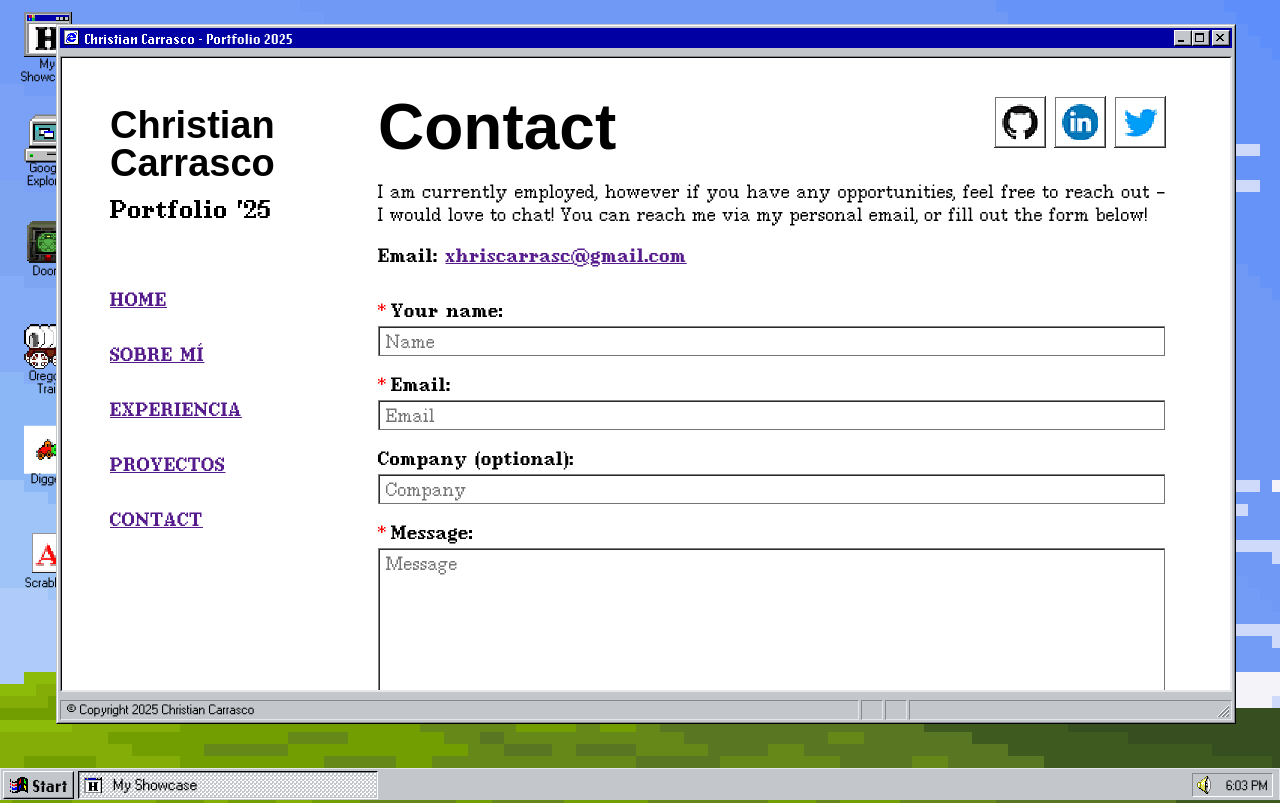
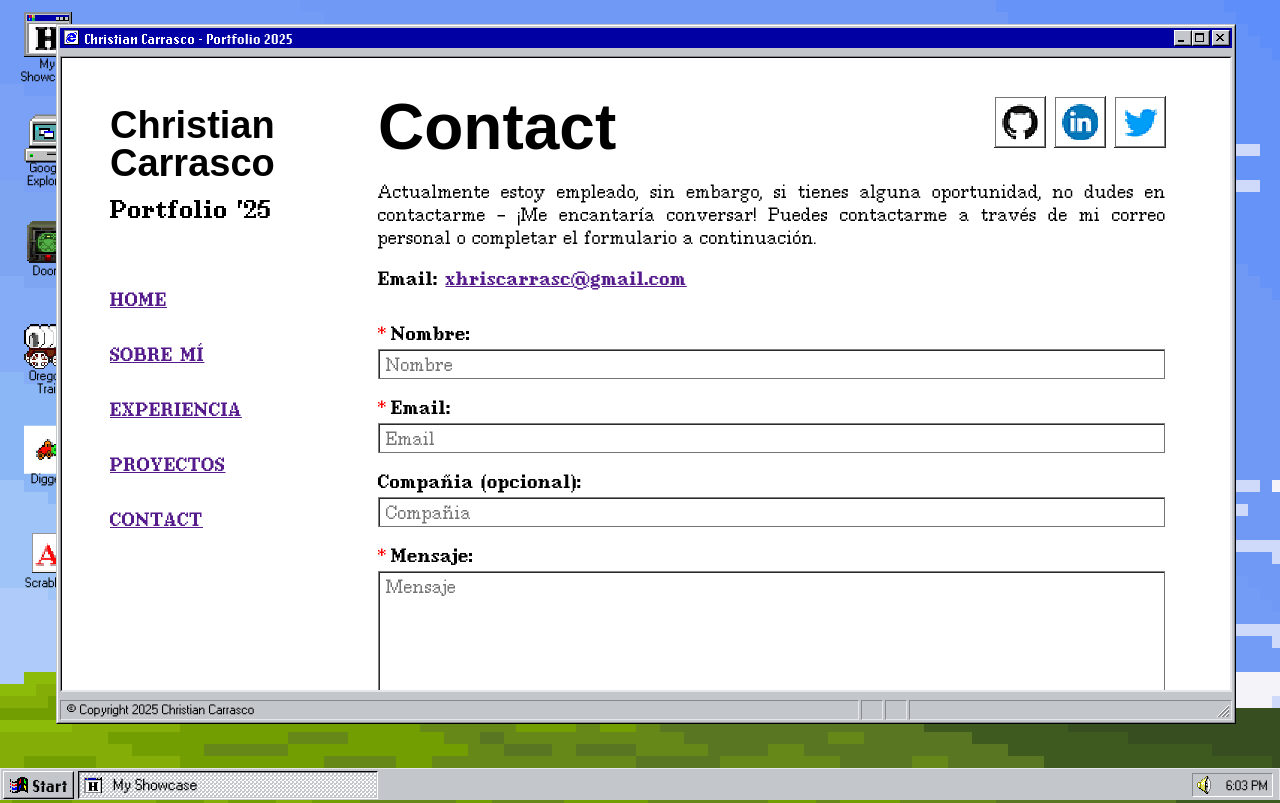
Before and after one commit to Porfolio2025/portfolio-inner-page, a Vue app: page /contact in a window 1280 px wide. Built offline with nearby package versions, Linux system fonts and the light colour scheme; a web font is replaced by a local one.

Commit message:
feat: Translate ContactView content to Spanish and update form labels

```diff
--- a/src/views/ContactView.vue
+++ b/src/views/ContactView.vue
@@ -10,8 +10,9 @@
     </div>
     <div class="text-block">
       <p>
-        I am currently employed, however if you have any opportunities, feel free to reach out - I
-        would love to chat! You can reach me via my personal email, or fill out the form below!
+        Actualmente estoy empleado, sin embargo, si tienes alguna oportunidad, no dudes en
+        contactarme - ¡Me encantaría conversar! Puedes contactarme a través de mi correo personal o
+        completar el formulario a continuación.
       </p>
       <br />
       <p>
@@ -20,39 +21,43 @@
       </p>
       <div class="flex-col mt-[32px]">
         <label>
-          <p><span class="pr-[4px] text-[var(--red)]" v-if="!name">*</span><b>Your name:</b></p>
+          <p><span class="pr-[4px] text-[var(--red)]" v-if="!name">*</span><b>Nombre:</b></p>
         </label>
-        <input v-model="name" class="mt-[4px] mb-[16px]" type="text" placeholder="Name" />
+        <input v-model="name" class="mt-[4px] mb-[16px]" type="text" placeholder="Nombre" />
         <label>
-          <p><span class="pr-[4px] text-[var(--red)]" v-if="!validateEmail(email)">*</span><b>Email:</b></p>
+          <p>
+            <span class="pr-[4px] text-[var(--red)]" v-if="!validateEmail(email)">*</span
+            ><b>Email:</b>
+          </p>
         </label>
         <input v-model="email" class="mt-[4px] mb-[16px]" type="email" placeholder="Email" />
         <label>
-          <p><b>Company (optional):</b></p>
+          <p><b>Compañia (opcional):</b></p>
         </label>
-        <input v-model="company" class="mt-[4px] mb-[16px]" type="text" placeholder="Company" />
+        <input v-model="company" class="mt-[4px] mb-[16px]" type="text" placeholder="Compañia" />
         <label>
-          <p><span v-if="!message" class="pr-[4px] text-[var(--red)]">*</span><b>Message:</b></p>
+          <p><span v-if="!message" class="pr-[4px] text-[var(--red)]">*</span><b>Mensaje:</b></p>
         </label>
-        <textarea v-model="message" class="mt-[4px] mb-[16px]" placeholder="Message"></textarea>
+        <textarea v-model="message" class="mt-[4px] mb-[16px]" placeholder="Mensaje"></textarea>
         <div class="justify-between items-center">
           <button
             class="site-button min-w-[184px] h-[32px]"
             :disabled="!isFormValid || isLoading"
             @click="submitForm"
           >
-            {{ isLoading ? 'Sending' : 'Send Message' }}
+            {{ isLoading ? 'Enviando...' : 'Enviar mensaje' }}
           </button>
           <div class="text-right flex-col items-end pl-[24px]">
             <p :style="{ color: formMessageColor }">
               <b
                 ><sub>{{
-                  formMessage || 'All messages get forwarded straight to my personal email'
+                  formMessage ||
+                  'Todos los mensajes serán reenviados directamente a mi correo personal'
                 }}</sub></b
               >
             </p>
             <p>
-              <sub v-if="!isFormValid"><b class="pr-[4px] text-[var(--red)]">*</b> = required</sub>
+              <sub v-if="!isFormValid"><b class="pr-[4px] text-[var(--red)]">*</b> = requerido</sub>
             </p>
           </div>
         </div>
@@ -66,9 +71,9 @@ import { ref, computed, watch } from 'vue'
 
 import SocialBox from '@/components/showcase/SocialBox.vue'
 
-import twitterIcon from '@/assets/pictures/contact-twitter.png';
-import ghIcon from '@/assets/pictures/contact-gh.png';
-import inIcon from '@/assets/pictures/contact-in.png';
+import twitterIcon from '@/assets/pictures/contact-twitter.png'
+import ghIcon from '@/assets/pictures/contact-gh.png'
+import inIcon from '@/assets/pictures/contact-in.png'
 
 const company = ref('')
 const email = ref('')
@@ -117,7 +122,7 @@ const submitForm = async () => {
       formMessage.value = data.error
       formMessageColor.value = 'red'
     }
-  } catch (e) {
+  } catch {
     formMessage.value = 'There was an error sending your message. Please try again.'
     formMessageColor.value = 'red'
   } finally {
```
